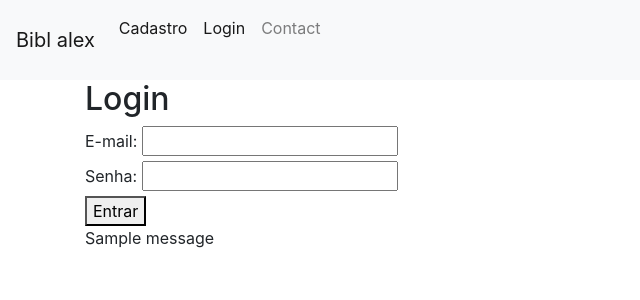
After one commit to Cleitindograu420/Biblioteca_de_Alexandria, a Django app: page /login/ in a window 1280 px wide. The commit adds this page. Shown: the top 300 px of the page, without its empty margins (0-640 px from the left). Run offline with Django 5.2, Linux system fonts and the light colour scheme; tables that the repository leaves empty hold one stand-in row (values such as "Sample post"); one stand-in notice (Sample message) is shown; some libraries are stand-ins or nearby versions.

Commit message:
Front_end(cadastro/login)
Fiz com que seja possivel realizar o cadastro e o login e apos o login apareça todas as informacoes presentes na database

```diff
--- a/sistem/login/templates/base.html
+++ b/sistem/login/templates/base.html
@@ -16,12 +16,15 @@
       <button class="navbar-toggler" type="button" data-toggle="collapse" data-target="#navbarNav" aria-controls="navbarNav" aria-expanded="false" aria-label="Toggle navigation"><span class="navbar-toggler-icon"></span></button>
       <div class="collapse navbar-collapse" id="navbarNav">
         <ul class="navbar-nav">
+
           <li class="nav-item active">
-            <a class="nav-link" href="#">Home</a>
+             <a class="nav-link" href="{% url 'cadastro' %}" target="_self">Cadastro</a><br>
           </li>
-          <li class="nav-item">
-            <a class="nav-link" href="#">About</a>
+
+          <li class="nav-item active">
+             <a class="nav-link" href="{% url 'login' %}" target="_self">Login</a><br>
           </li>
+
           <li class="nav-item">
             <a class="nav-link" href="#">Contact</a>
           </li>
--- /dev/null
+++ b/sistem/login/templates/login.html
@@ -0,0 +1,27 @@
+{% extends "base.html" %}
+
+{% block content %}
+<h2>Login</h2>
+<form method="post">
+  {% csrf_token %}
+  <div>
+    <label for="email">E-mail:</label>
+    <input type="email" name="email" id="email" required>
+  </div>
+  <div>
+    <label for="senha">Senha:</label>
+    <input type="password" name="senha" id="senha" required>
+  </div>
+  <button type="submit">Entrar</button>
+</form>
+
+<!-- Mensagens de erro -->
+{% if messages %}
+  <div class="messages">
+    {% for message in messages %}
+      <div>{{ message }}</div>
+    {% endfor %}
+  </div>
+{% endif %}
+
+{% endblock %}
--- a/sistem/login/views.py
+++ b/sistem/login/views.py
@@ -8,7 +8,7 @@ from django.db import transaction
 
 #funcao para renderizar a pagina home
 def base(request):
-    return render(request, 'funcoes.html')
+    return render(request, 'base.html')
 
 #Funcoes para usuarios--------------------------------------------------------------------------------------------------
 
@@ -52,7 +52,7 @@ def cadastro_usuario(request):
         senha_prof = "professor123"
         senha_org = "organizador123"
 
-        #valida o telefone e o email com regex
+        ##valida o telefone e o email com regex
         telefone_valido = RegexValidator(regex= r'^\(\d{2}\) \d{4,5}-\d{4}$',
                                      message="O telefone deve estar no formato (XX) XXXXX-XXXX ou (XX) XXXX-XXXX.")
 
@@ -100,9 +100,9 @@ def cadastro_usuario(request):
             return redirect('login')
 
         except ValidationError:
-            return HttpResponse('Telefone inválido. Por favor, insira um telefone válido.')
+            return HttpResponse('Telefone inválidos. Por favor, insira um telefone válido.')
 
-    return render(request, 'usuarios/usuarios.html')
+    return render(request, 'funcoes.html', {'usuarios': Usuario.objects.all()})
 
 def ver_usuario(request):
     usuario_id = request.session.get('usuario_id')
@@ -122,7 +122,7 @@ def ver_usuario(request):
 
     usuarios = { 'usuarios': Usuario.objects.all(), }
 
-    return render(request, 'usuarios/ver_usuarios.html', usuarios)
+    return render(request, "usuarios.html", {'usuarios': Usuario.objects.all()})
 
 def login_user(request):
     #se o metodo for post, ele pega as informacoes do formulario e valida elas
@@ -141,7 +141,7 @@ def login_user(request):
             #se o usuario for encontrado, cria uma sessao com o id do usuario e redireciona para a pagina de inscricoes
             if user:
                 request.session['usuario_id'] = user.id_usuario
-                return redirect('inscricao')
+                return redirect('usuario')
 
             #caso o usuario n seja encontrado, retorna uma mensagem de erro
             else:
@@ -152,7 +152,7 @@ def login_user(request):
             return HttpResponse('Email ou senha incorretos. Tente novamente.')
 
     #se o metodo for get, ele renderiza a pagina de login
-    return render(request, 'usuarios/login.html')
+    return render(request, 'login.html')
 
 def editar_usuario(request):
     usuario_id = request.session.get("usuario_id")
@@ -201,7 +201,7 @@ def editar_usuario(request):
         return redirect("inscricao")
 
     # Renderiza a página de edição com os dados do usuário atual
-    return render(request, "usuarios/editar_usuario.html", {"usuario" : usuario})
+    return render(request, "funcoes.html", {"usuario" : usuario})
 
 #Funcoes para eventos--------------------------------------------------------------------------------------------------
 
@@ -462,11 +462,8 @@ def home_inscricao(request):
     inscritos = Inscrito.objects.filter(usuario_id=usuario).values_list("evento_id", flat=True)
 
     #renderiza a pagina de inscricoes com os eventos que o usuario esta inscrito
-    return render(request, "usuarios/eventosU.html", {
-        "usuario": usuario,
-        "eventos": eventos,
-        "inscritos": inscritos
-    })
+    return render(request, 'usuarios.html', {'usuarios': Usuario.objects.all()})
+
 
 def inscricao_evento(request, usuario_id, evento_id):
     usuario_id = request.session.get("usuario_id")
@@ -496,7 +493,7 @@ def inscricao_evento(request, usuario_id, evento_id):
         return redirect("inscricao")
 
 
-    return render(request,"usuarios/meus_eventos.html", {"usuarios": Usuario.objects.all(), "eventos": Evento.objects.all()})
+    return render(request,"usuarios.html", "usuarios", Usuario.objects.all())
 
 def usuario_eventos(request, usuario_id):
 
--- a/sistem/sistem/urls.py
+++ b/sistem/sistem/urls.py
@@ -16,11 +16,13 @@ Including another URLconf
 """
 from django.contrib import admin
 from django.urls import path
-from login.views import *
+from login import views
 
 urlpatterns = [
-    path('admin/', admin.site.urls),
-
-    #pagina inicial
-    path('', cadastro_usuario, name = "cadastro"),
+    path('admin/', admin.site.urls),  # adicionado
+    path('', views.base, name='base'),
+    path('cadastro/', views.cadastro_usuario, name='cadastro'),
+    path('login/', views.login_user, name='login'),
+    path('usuarios/', views.ver_usuario, name='usuario'),
+    path("home_inscricao/", views.home_inscricao, name = "inscricao"),
 ]
```
Also changed, not shown: sistem/login/templates/funcoes.html (+9 -1 lines), sistem/login/templates/usuarios.html (added, +26 -0 lines), sistem/db.sqlite3.
